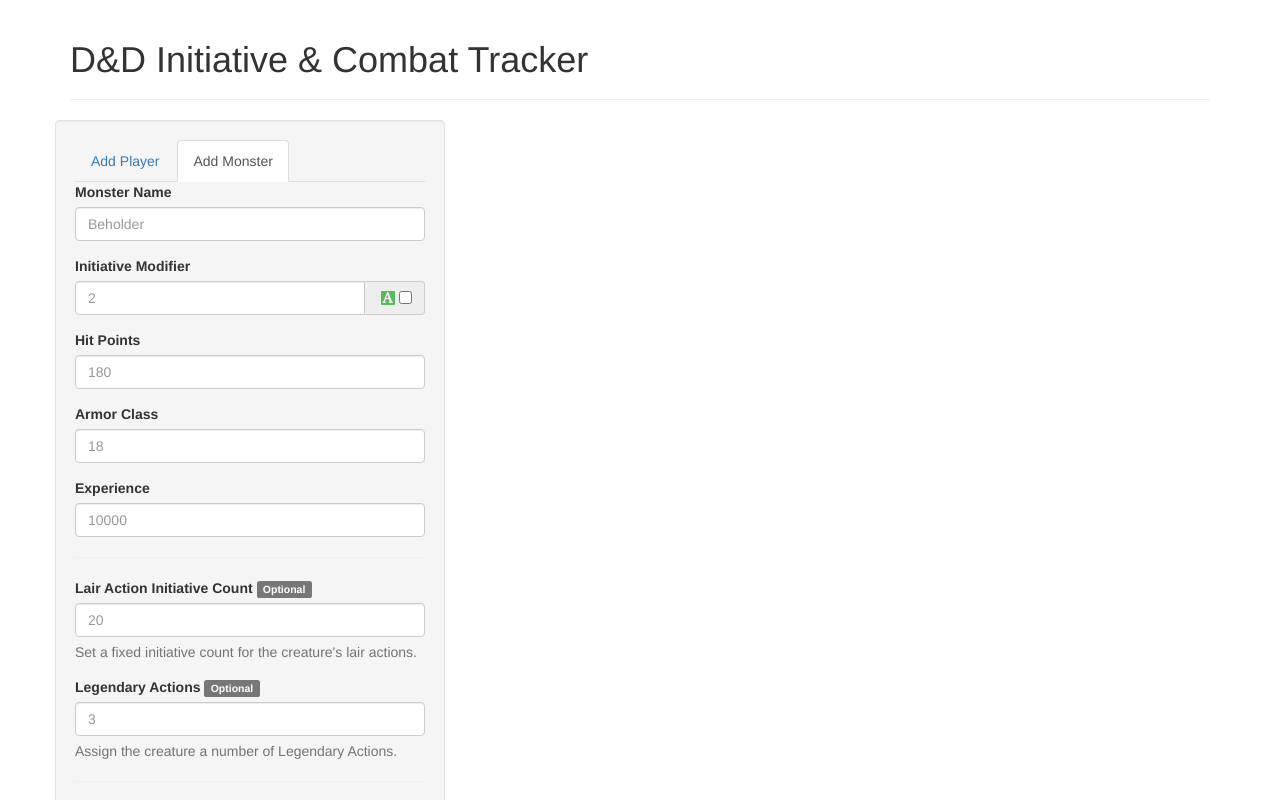
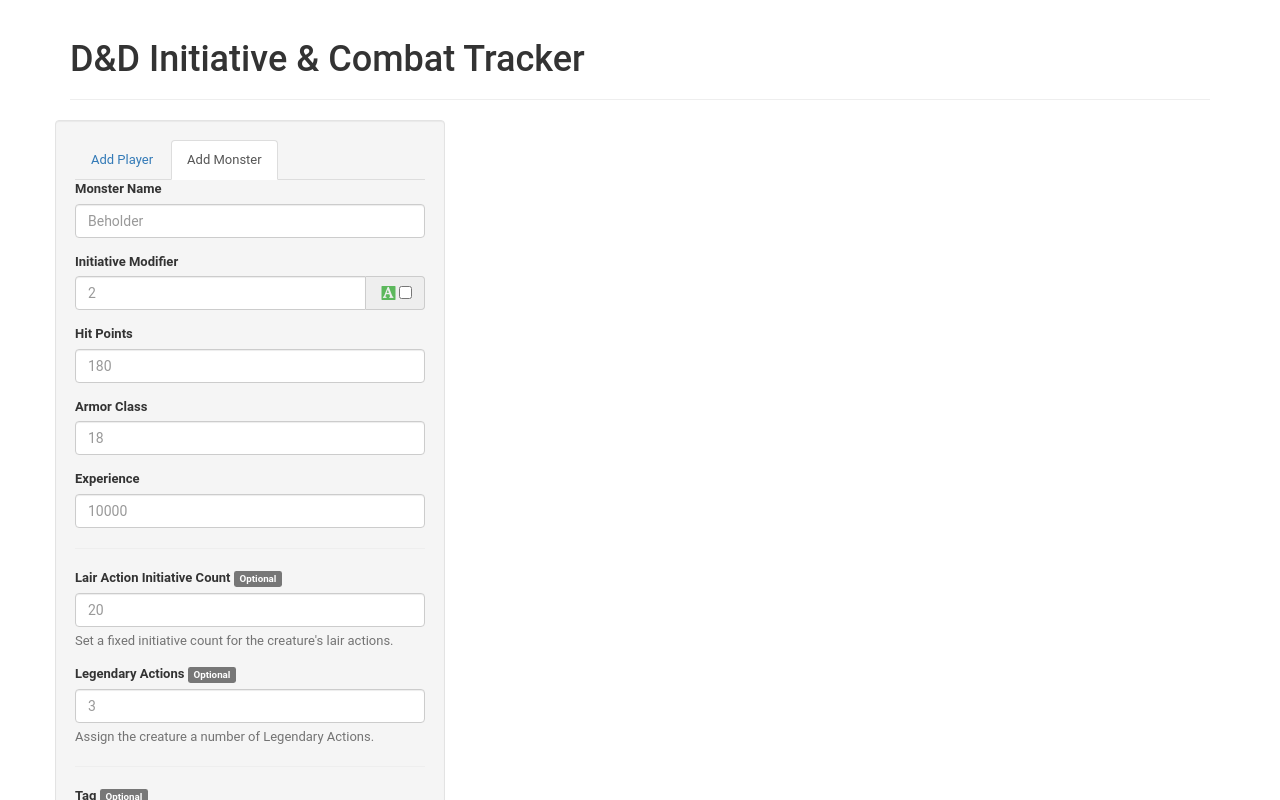
Before and after one commit to CharmedSatyr/dnd_combat_tracker, a React (Create React App) app: page / in a window 1280 px wide. Shown: the top 800 px of the page. Built offline with nearby package versions, Linux system fonts and the light colour scheme; a small style sheet from the web is missing.

Commit message:
Use Roboto fontface

```diff
--- a/package.json
+++ b/package.json
@@ -18,7 +18,8 @@
     "react-redux": "^6.0.0",
     "react-scripts": "^2.1.3",
     "react-toggle": "^4.0.2",
-    "redux": "^4.0.1"
+    "redux": "^4.0.1",
+    "roboto-fontface": "^0.10.0"
   },
   "devDependencies": {
     "enzyme": "^3.8.0",
--- a/src/components/App.js
+++ b/src/components/App.js
@@ -7,7 +7,7 @@ import Combat from './Combat'
 import { Grid, PageHeader, Row } from 'react-bootstrap'
 
 const App = () => (
-  <Grid>
+  <Grid style={{ fontFamily: 'Roboto, Helvetica, sans-serif', fontSize: 13 }}>
     <PageHeader>D&amp;D Initiative &amp; Combat Tracker</PageHeader>
     <Row className="show-grid">
       <Combat />
--- a/src/index.js
+++ b/src/index.js
@@ -6,6 +6,7 @@ import * as serviceWorker from './serviceWorker'
 import { Provider } from 'react-redux'
 import Store from './store'
 
+import 'roboto-fontface/css/roboto/roboto-fontface.css'
 import 'bootstrap/dist/css/bootstrap.min.css'
 
 ReactDOM.render(
```
Also changed, not shown: 1 other file (tests, documents, lock files or other folders).
